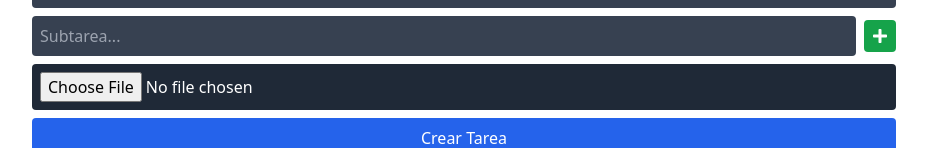
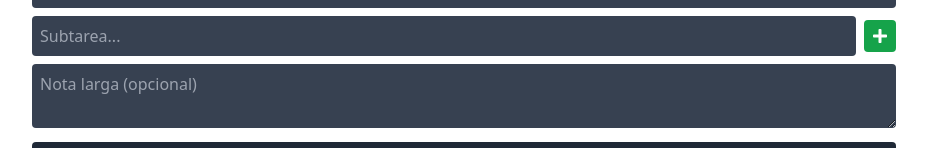
Before and after one commit to elisarrtech/quickflow-frontend, a React (Vite) app: page /tareas in a window 1280 px wide. Shown: the part 338-486 px from the top of the page, without its empty margins (176-1103 px from the left). Built offline with nearby package versions, Linux system fonts and the light colour scheme; no server answers.

Commit message:
Update Tareas.jsx

```diff
--- a/src/pages/Tareas.jsx
+++ b/src/pages/Tareas.jsx
@@ -23,6 +23,8 @@ const Tareas = () => {
   const [editData, setEditData] = useState({ titulo: '', descripcion: '', fecha: '', hora: '', categoria: '', subtareas: [] });
   const API = import.meta.env.VITE_API_URL;
   const navigate = useNavigate();
+  const [nota, setNota] = useState('');
+
 
   useEffect(() => { Notification.requestPermission(); }, []);
 
@@ -83,6 +85,8 @@ const Tareas = () => {
       formData.append('hora', hora);
       formData.append('categoria', categoria);
       formData.append('subtareas', JSON.stringify(subtareas));
+      formData.append('nota', nota);
+
       if (archivo) formData.append('archivo', archivo);
 
       const res = await fetch(`${API}/api/tasks`, {
@@ -175,6 +179,9 @@ const Tareas = () => {
           <button onClick={agregarSubtarea} className="bg-green-600 text-white p-2 rounded"><FaPlus /></button>
         </div>
 
+        <textarea placeholder="Nota larga (opcional)" value={nota} onChange={(e) => setNota(e.target.value)} className="w-full p-2 rounded bg-gray-700 text-white"/>
+
+
         {/* Input para adjuntar archivo */}
         <input type="file" accept=".pdf,image/*" onChange={(e) => setArchivo(e.target.files[0])} className="w-full p-2 bg-gray-800 text-white rounded" />
 
```
